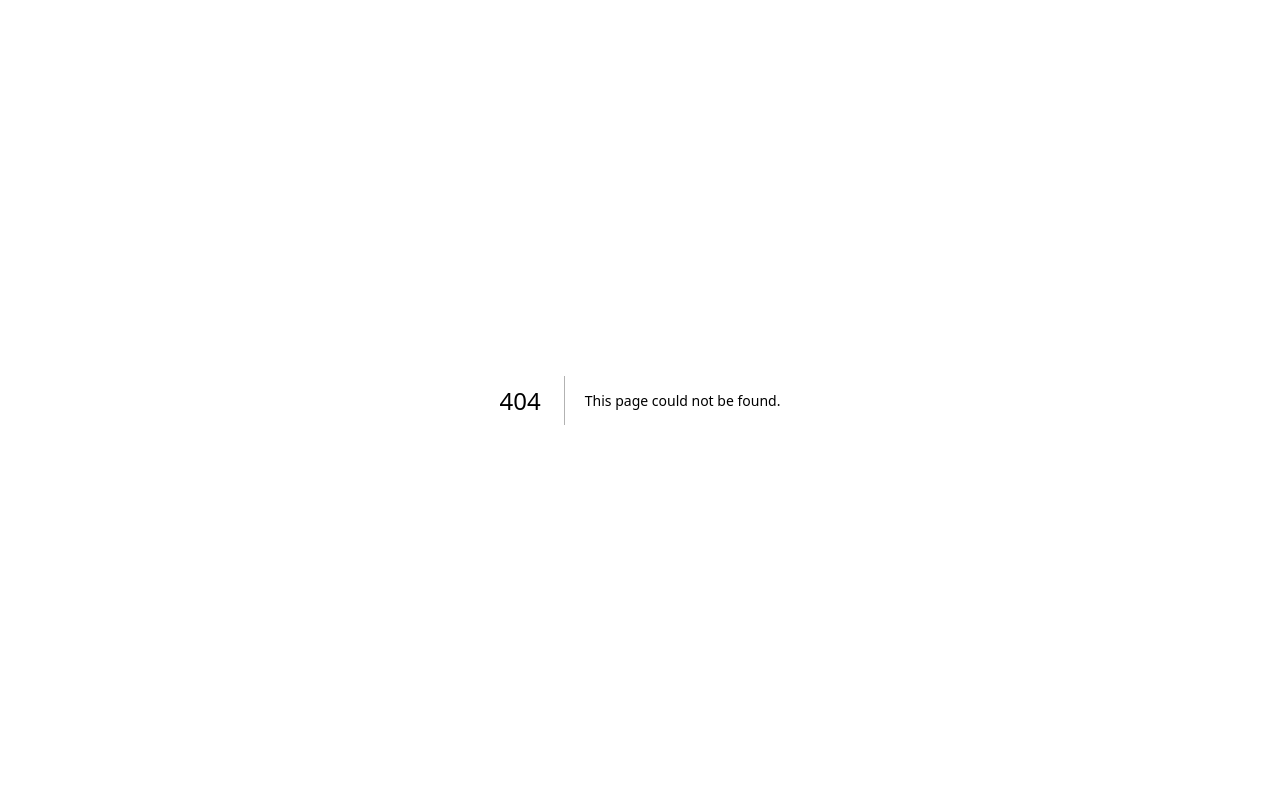
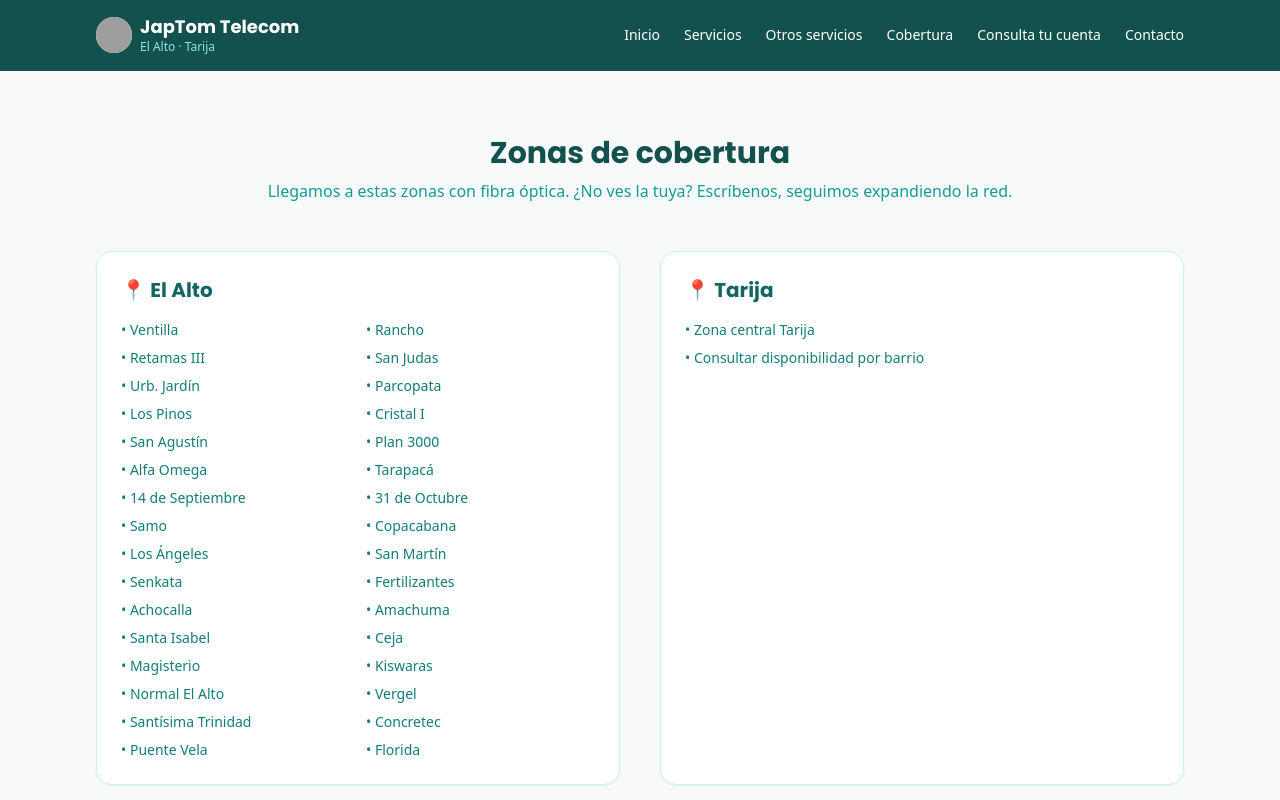
Before and after one commit to japtomtelecom/japtom-web, a Next.js app: page /cobertura in a window 1280 px wide. Before the commit this address had no page. Shown: the top 800 px of the page. Built offline with nearby package versions, Linux system fonts and the light colour scheme; grey boxes are pictures that could not be loaded.

Commit message:
Create page.js

```diff
--- /dev/null
+++ b/src/app/cobertura/page.js
@@ -0,0 +1,57 @@
+import Header from '@/components/Header';
+import Footer from '@/components/Footer';
+
+const ZONAS_EL_ALTO = [
+  'Ventilla', 'Rancho', 'Retamas III', 'San Judas', 'Urb. Jardín', 'Parcopata',
+  'Los Pinos', 'Cristal I', 'San Agustín', 'Plan 3000', 'Alfa Omega', 'Tarapacá',
+  '14 de Septiembre', '31 de Octubre', 'Samo', 'Copacabana', 'Los Ángeles',
+  'San Martín', 'Senkata', 'Fertilizantes', 'Achocalla', 'Amachuma', 'Santa Isabel',
+  'Ceja', 'Magisterio', 'Kiswaras', 'Normal El Alto', 'Vergel', 'Santísima Trinidad',
+  'Concretec', 'Puente Vela', 'Florida',
+];
+
+const ZONAS_TARIJA = ['Zona central Tarija', 'Consultar disponibilidad por barrio'];
+
+export default function CoberturaPage() {
+  const wa = 'https://wa.me/59171537257?text=' + encodeURIComponent('Hola, quiero saber si hay cobertura en mi zona.');
+
+  return (
+    <>
+      <Header />
+      <section className="section py-16">
+        <h1 className="font-display text-3xl font-bold text-brand-800 mb-2 text-center">
+          Zonas de cobertura
+        </h1>
+        <p className="text-brand-500 text-center mb-12">
+          Llegamos a estas zonas con fibra óptica. ¿No ves la tuya? Escríbenos, seguimos expandiendo la red.
+        </p>
+
+        <div className="grid md:grid-cols-2 gap-10">
+          <div className="card p-6">
+            <h2 className="font-display text-xl font-semibold text-brand-700 mb-4">📍 El Alto</h2>
+            <ul className="grid grid-cols-2 gap-x-4 gap-y-2 text-sm text-brand-600">
+              {ZONAS_EL_ALTO.map((z) => (
+                <li key={z}>• {z}</li>
+              ))}
+            </ul>
+          </div>
+          <div className="card p-6">
+            <h2 className="font-display text-xl font-semibold text-brand-700 mb-4">📍 Tarija</h2>
+            <ul className="space-y-2 text-sm text-brand-600">
+              {ZONAS_TARIJA.map((z) => (
+                <li key={z}>• {z}</li>
+              ))}
+            </ul>
+          </div>
+        </div>
+
+        <div className="text-center mt-12">
+          <a href={wa} target="_blank" rel="noreferrer" className="btn-whatsapp">
+            📲 Consultar cobertura en mi zona
+          </a>
+        </div>
+      </section>
+      <Footer />
+    </>
+  );
+}
```
